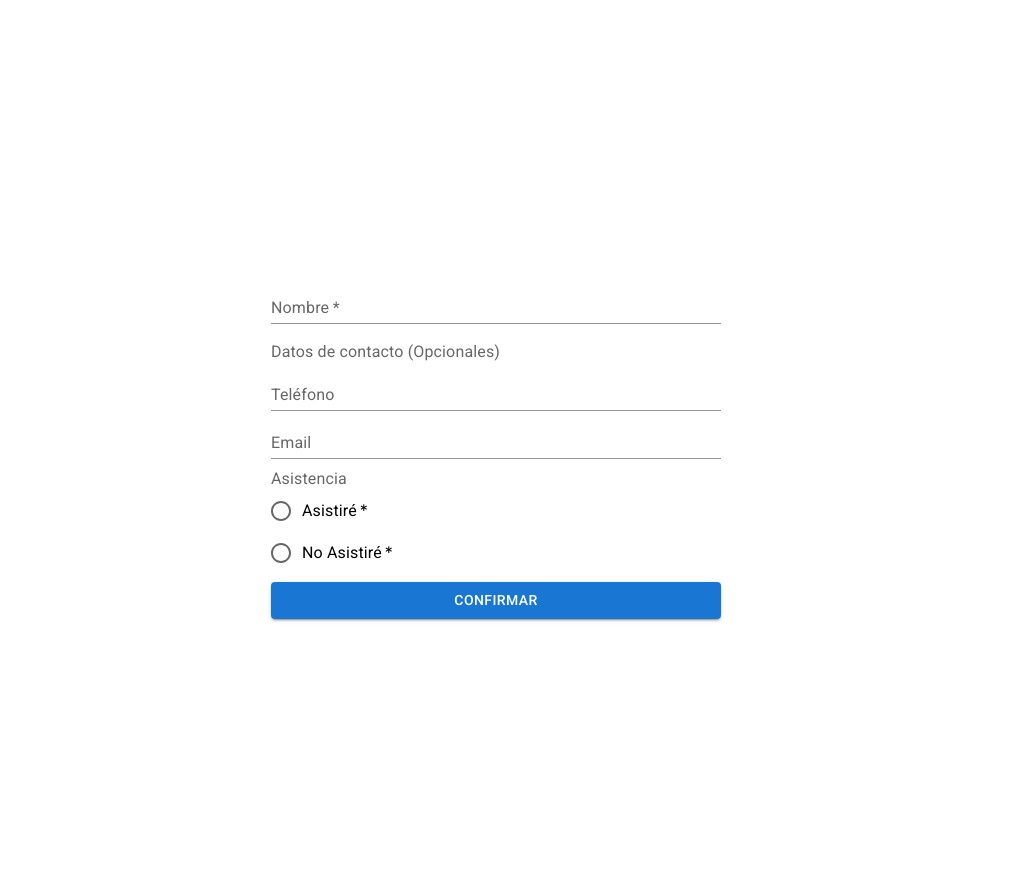
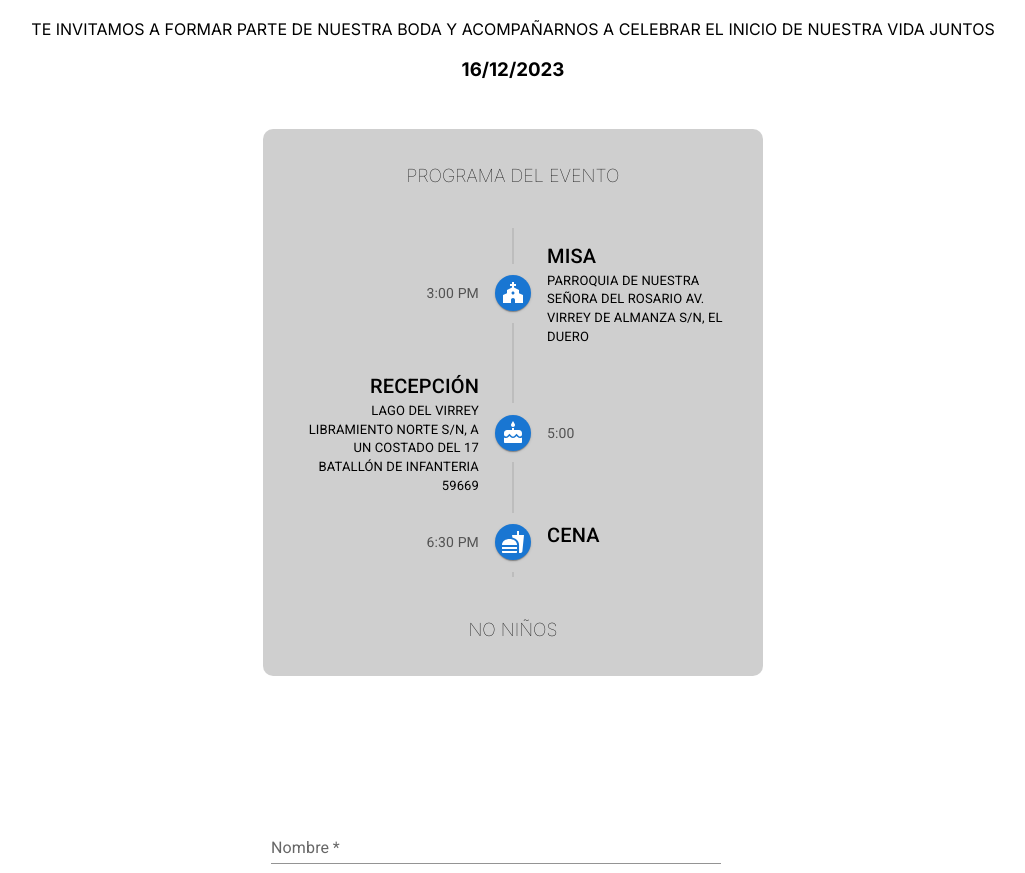
Before and after one commit to Lalovar/michelle-chavo-wedding, a Next.js app: page / in a window 1280 px wide. Shown: the part 1522-2395 px from the top of the page, without its empty margins (127-1152 px from the left). Before the commit the page ends 2149 px from the top, so only its background shows below. Built offline with nearby package versions, Linux system fonts and the light colour scheme.

Commit message:
timeline

```diff
--- a/app/globals.css
+++ b/app/globals.css
@@ -1,77 +1,3 @@
-:root {
-  --max-width: 1100px;
-  --border-radius: 12px;
-  --font-mono: ui-monospace, Menlo, Monaco, "Cascadia Mono", "Segoe UI Mono",
-    "Roboto Mono", "Oxygen Mono", "Ubuntu Monospace", "Source Code Pro",
-    "Fira Mono", "Droid Sans Mono", "Courier New", monospace;
-
-  --foreground-rgb: 0, 0, 0;
-  --background-start-rgb: 214, 219, 220;
-  --background-end-rgb: 255, 255, 255;
-
-  --primary-glow: conic-gradient(
-    from 180deg at 50% 50%,
-    #16abff33 0deg,
-    #0885ff33 55deg,
-    #54d6ff33 120deg,
-    #0071ff33 160deg,
-    transparent 360deg
-  );
-  --secondary-glow: radial-gradient(
-    rgba(255, 255, 255, 1),
-    rgba(255, 255, 255, 0)
-  );
-
-  --tile-start-rgb: 239, 245, 249;
-  --tile-end-rgb: 228, 232, 233;
-  --tile-border: conic-gradient(
-    #00000080,
-    #00000040,
-    #00000030,
-    #00000020,
-    #00000010,
-    #00000010,
-    #00000080
-  );
-
-  --callout-rgb: 238, 240, 241;
-  --callout-border-rgb: 172, 175, 176;
-  --card-rgb: 180, 185, 188;
-  --card-border-rgb: 131, 134, 135;
-}
-
-@media (prefers-color-scheme: dark) {
-  :root {
-    --foreground-rgb: 255, 255, 255;
-    --background-start-rgb: 0, 0, 0;
-    --background-end-rgb: 0, 0, 0;
-
-    --primary-glow: radial-gradient(rgba(1, 65, 255, 0.4), rgba(1, 65, 255, 0));
-    --secondary-glow: linear-gradient(
-      to bottom right,
-      rgba(1, 65, 255, 0),
-      rgba(1, 65, 255, 0),
-      rgba(1, 65, 255, 0.3)
-    );
-
-    --tile-start-rgb: 2, 13, 46;
-    --tile-end-rgb: 2, 5, 19;
-    --tile-border: conic-gradient(
-      #ffffff80,
-      #ffffff40,
-      #ffffff30,
-      #ffffff20,
-      #ffffff10,
-      #ffffff10,
-      #ffffff80
-    );
-
-    --callout-rgb: 20, 20, 20;
-    --callout-border-rgb: 108, 108, 108;
-    --card-rgb: 100, 100, 100;
-    --card-border-rgb: 200, 200, 200;
-  }
-}
 
 * {
   box-sizing: border-box;
@@ -118,19 +44,20 @@ a {
 .phrase {
   background-color: #a16b9030;
   text-align: center;
-  height: 65vh;
+  height: 70vh;
   margin-bottom: 50px;
-  padding-top: 20vh;
+  padding-top: 25vh;
   text-transform: uppercase;
 }
 
 .phrase2 {
   text-align: center;
   height: 50vh;
-  margin-bottom: 100px;
-  padding-top: 5vh;
+  margin-bottom: 600px;
+  padding-top: 10vh;
   text-transform: uppercase;
 }
+
 
 .phrase2 > table {
   text-align: center;
@@ -152,3 +79,18 @@ a {
 .phrase2 > span > h3 {
   margin-top: 1em;
 }
+
+.timeline {
+  background-color: #00000030;
+  border-radius: 10px;
+  margin: auto;
+  margin-top: 3em;
+  max-width: 500px;
+}
+
+.timeline > p {
+  font-size: large;
+  font-weight: lighter;
+  padding-top: 2em;
+  padding-bottom: 2em;
+}
--- a/app/page.js
+++ b/app/page.js
@@ -1,6 +1,7 @@
 import * as React from "react";
 import ConfirmForm from "../components/ConfirmForm";
 import bg1 from "../public/img2.jpg";
+import WeedingTimeline from "../components/WeedingTimeline";
 
 export default function Page() {
   return (
@@ -40,6 +41,7 @@ export default function Page() {
           </p>
           <h3>16/12/2023</h3>
         </span>
+        <WeedingTimeline />
       </div>
       <ConfirmForm />
     </main>
--- /dev/null
+++ b/components/WeedingTimeline.jsx
@@ -0,0 +1,102 @@
+"use client";
+
+import * as React from "react";
+import Timeline from "@mui/lab/Timeline";
+import TimelineItem from "@mui/lab/TimelineItem";
+import TimelineSeparator from "@mui/lab/TimelineSeparator";
+import TimelineConnector from "@mui/lab/TimelineConnector";
+import TimelineContent from "@mui/lab/TimelineContent";
+import TimelineOppositeContent from "@mui/lab/TimelineOppositeContent";
+import TimelineDot from "@mui/lab/TimelineDot";
+import FastfoodIcon from "@mui/icons-material/Fastfood";
+import ChurchIcon from "@mui/icons-material/Church";
+import CakeIcon from "@mui/icons-material/Cake";
+import Typography from "@mui/material/Typography";
+
+export default function WeedingTimeline() {
+  return (
+    <div className="timeline">
+      <p>Programa del evento</p>
+      <Timeline position="alternate">
+        <TimelineItem>
+          <TimelineOppositeContent
+            sx={{ m: "auto 0" }}
+            align="right"
+            variant="body2"
+            color="text.secondary"
+          >
+            3:00 pm
+          </TimelineOppositeContent>
+          <TimelineSeparator>
+            <TimelineConnector />
+            <TimelineDot color="primary">
+              <ChurchIcon />
+            </TimelineDot>
+            <TimelineConnector />
+          </TimelineSeparator>
+          <TimelineContent sx={{ py: "12px", px: 2 }}>
+            <Typography variant="h6" component="span">
+              MISA
+            </Typography>
+            <a href="https://goo.gl/maps/egJ5kCFjUYpw91pc9" target="_blank">
+              <Typography variant="body2" fontSize={"small"}>
+                Parroquia de nuestra señora del rosario AV. Virrey de Almanza
+                S/N, El Duero
+              </Typography>
+            </a>
+          </TimelineContent>
+        </TimelineItem>
+        <TimelineItem>
+          <TimelineOppositeContent
+            sx={{ m: "auto 0" }}
+            variant="body2"
+            color="text.secondary"
+          >
+            5:00
+          </TimelineOppositeContent>
+          <TimelineSeparator>
+            <TimelineConnector />
+            <TimelineDot color="primary">
+              <CakeIcon />
+            </TimelineDot>
+            <TimelineConnector />
+          </TimelineSeparator>
+          <TimelineContent sx={{ py: "12px", px: 2 }}>
+            <Typography variant="h6" component="span">
+              Recepción
+            </Typography>
+            <a href="https://goo.gl/maps/nLogzKn67d883LXu8" target="_blank">
+              <Typography variant="body2" fontSize={"small"}>
+                Lago del Virrey Libramiento Norte S/N, A un costado del 17
+                batallón de infanteria 59669
+              </Typography>
+            </a>
+          </TimelineContent>
+        </TimelineItem>
+        <TimelineItem>
+          <TimelineOppositeContent
+            sx={{ m: "auto 0" }}
+            align="right"
+            variant="body2"
+            color="text.secondary"
+          >
+            6:30 pm
+          </TimelineOppositeContent>
+          <TimelineSeparator>
+            <TimelineConnector />
+            <TimelineDot color="primary">
+              <FastfoodIcon />
+            </TimelineDot>
+            <TimelineConnector />
+          </TimelineSeparator>
+          <TimelineContent sx={{ py: "12px", px: 2 }}>
+            <Typography variant="h6" component="span">
+              Cena
+            </Typography>
+          </TimelineContent>
+        </TimelineItem>
+      </Timeline>
+      <p>No niños</p>
+    </div>
+  );
+}
--- a/package.json
+++ b/package.json
@@ -12,15 +12,13 @@
     "@emotion/react": "^11.11.1",
     "@emotion/styled": "^11.11.0",
     "@fontsource/roboto": "^5.0.8",
+    "@mui/icons-material": "^5.14.3",
     "@mui/lab": "^5.0.0-alpha.139",
-    "@mui/material": "^5.14.4",
+    "@mui/material": "^5.14.5",
     "@mui/x-data-grid": "^6.11.0",
-    "@vercel/postgres": "^0.4.1",
-    "@vercel/postgres-kysely": "^0.4.1",
     "eslint": "8.46.0",
     "eslint-config-next": "13.4.13",
     "firebase": "^10.2.0",
-    "kysely": "^0.26.1",
     "next": "13.4.13",
     "react": "18.2.0",
     "react-dom": "18.2.0"
```
Also changed, not shown: 1 other file (tests, documents, lock files or other folders).
